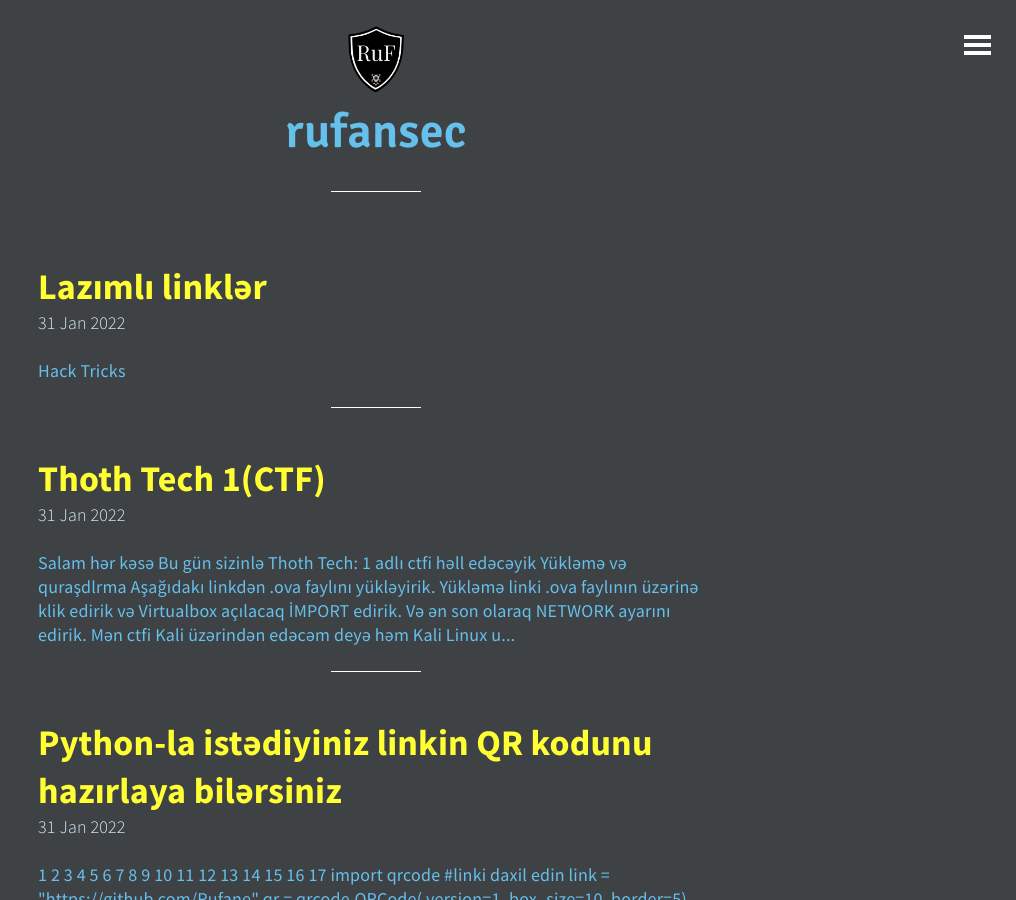
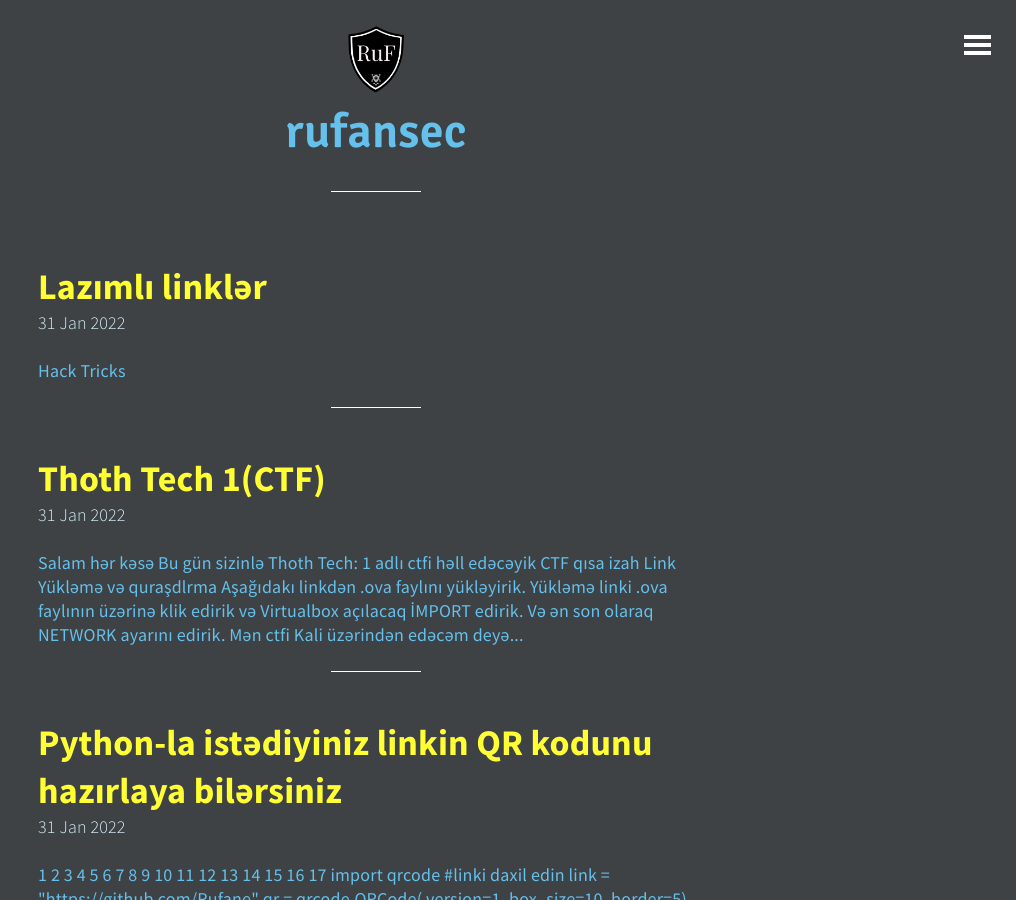
Before and after one commit to Rufan0/blog, a Jekyll site: the page built from index.html, in a window 1280 px wide and 900 px high. Shown: the whole window, without its empty margins (264-1280 px from the left). Built offline with Jekyll 4.4.1, drawn with Linux system fonts in a browser that asks for light colours; the list of posts is cut into pages by our own code.

Commit message:
shor izah update 01

```diff
--- a/_posts/2022-01-31-Thoth-Tech1.md
+++ b/_posts/2022-01-31-Thoth-Tech1.md
@@ -6,6 +6,8 @@ published: True
 Salam hər kəsə
 
 Bu gün sizinlə Thoth Tech: 1 adlı ctfi həll edəcəyik
+
+CTF qısa izah [Link](https://github.com/Rufan0/CTF/blob/main/Thoth%20Tech%201/README.md)
 
 # Yükləmə və quraşdlrma
 
```
